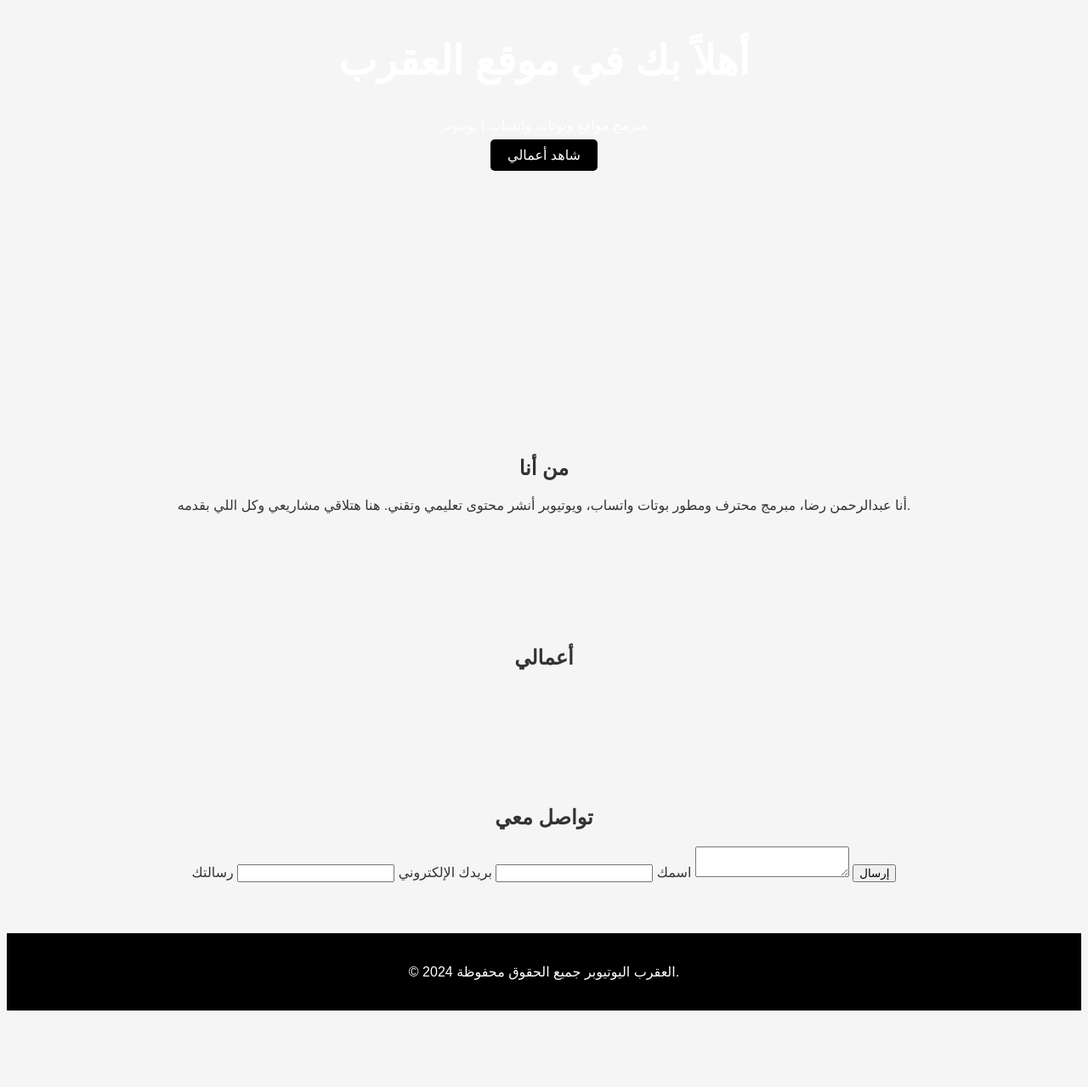
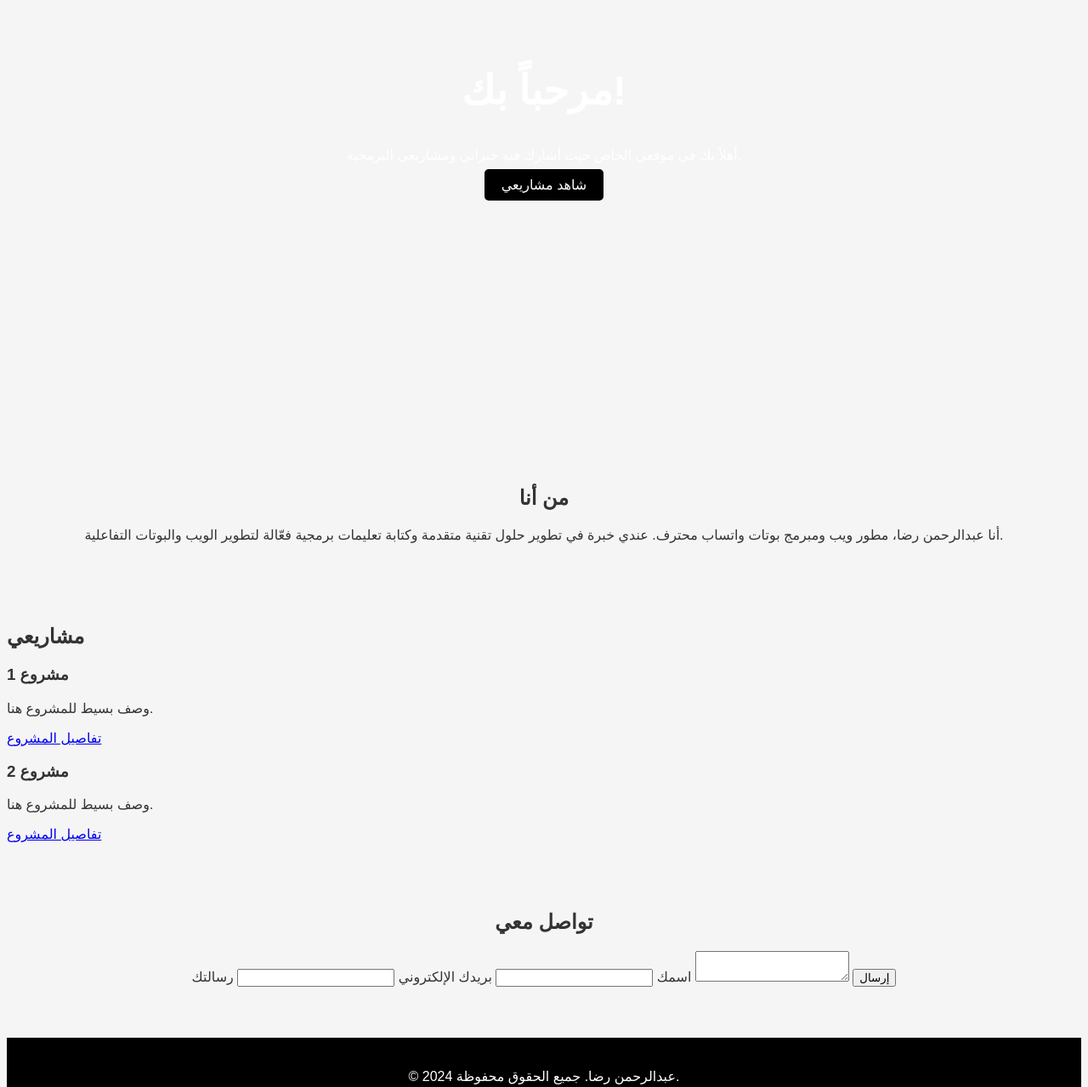
Before and after one commit to as6915/Owner, a plain HTML site: page index.html in a window 1280 px wide. Shown: the part 361-1640 px from the top of the page at 85% size. Before the commit the page ends 1558 px from the top, so only its background shows below. Drawn offline with Linux system fonts and the light colour scheme.

Commit message:
Update index.html

```diff
--- a/index.html
+++ b/index.html
@@ -3,42 +3,52 @@
 <head>
     <meta charset="UTF-8">
     <meta name="viewport" content="width=device-width, initial-scale=1.0">
-    <title>العقرب |Abdalrhmen Reda</title>
+    <title>موقع مطور ومبرمج</title>
     <link rel="stylesheet" href="styles.css">
 </head>
 <body>
 
     <header class="main-header">
         <div class="logo">
-            <h1>العقرب</h1>
+            <h1>عبدالرحمن رضا</h1>
+            <p>مطور ويب ومبرمج بوتات واتساب</p>
         </div>
         <nav>
             <ul class="nav-links">
                 <li><a href="#about">من أنا</a></li>
-                <li><a href="#work">أعمالي</a></li>
+                <li><a href="#projects">مشاريعي</a></li>
                 <li><a href="#contact">تواصل معي</a></li>
             </ul>
         </nav>
-        <a href="https://wa.me/201028085788" class="cta-whatsapp">تواصل عبر واتساب</a>
     </header>
 
     <section class="hero-section">
         <div class="hero-content">
-            <h2>أهلاً بك في موقع العقرب</h2>
-            <p>مبرمج مواقع وبوتات واتساب | يوتيوبر</p>
-            <a href="#work" class="cta">شاهد أعمالي</a>
+            <h2>مرحباً بك!</h2>
+            <p>أهلاً بك في موقعي الخاص حيث أشارك فيه خبراتي ومشاريعي البرمجية.</p>
+            <a href="#projects" class="cta">شاهد مشاريعي</a>
         </div>
     </section>
 
     <section id="about" class="about-section">
         <h2>من أنا</h2>
-        <p>أنا عبدالرحمن رضا، مبرمج محترف ومطور بوتات واتساب، ويوتيوبر أنشر محتوى تعليمي وتقني. هنا هتلاقي مشاريعي وكل اللي بقدمه.</p>
+        <p>أنا عبدالرحمن رضا، مطور ويب ومبرمج بوتات واتساب محترف. عندي خبرة في تطوير حلول تقنية متقدمة وكتابة تعليمات برمجية فعّالة لتطوير الويب والبوتات التفاعلية.</p>
     </section>
 
-    <section id="work" class="work-section">
-        <h2>أعمالي</h2>
-        <div class="work-gallery">
-            <!-- هنا هنعرض أعمالك -->
+    <section id="projects" class="projects-section">
+        <h2>مشاريعي</h2>
+        <div class="projects-gallery">
+            <div class="project-card">
+                <h3>مشروع 1</h3>
+                <p>وصف بسيط للمشروع هنا.</p>
+                <a href="#" class="cta-project">تفاصيل المشروع</a>
+            </div>
+            <div class="project-card">
+                <h3>مشروع 2</h3>
+                <p>وصف بسيط للمشروع هنا.</p>
+                <a href="#" class="cta-project">تفاصيل المشروع</a>
+            </div>
+            <!-- أضف المزيد من المشاريع -->
         </div>
     </section>
 
@@ -59,7 +69,7 @@
     </section>
 
     <footer>
-        <p>&copy; 2024 العقرب اليوتيوبر جميع الحقوق محفوظة.</p>
+        <p>&copy; 2024 عبدالرحمن رضا. جميع الحقوق محفوظة.</p>
     </footer>
 
 </body>
```
